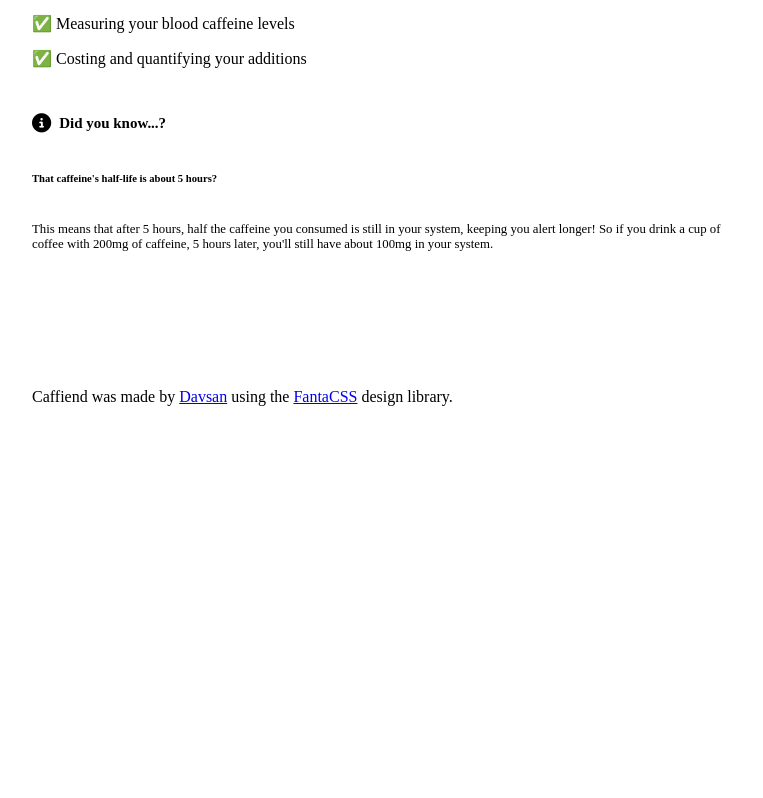
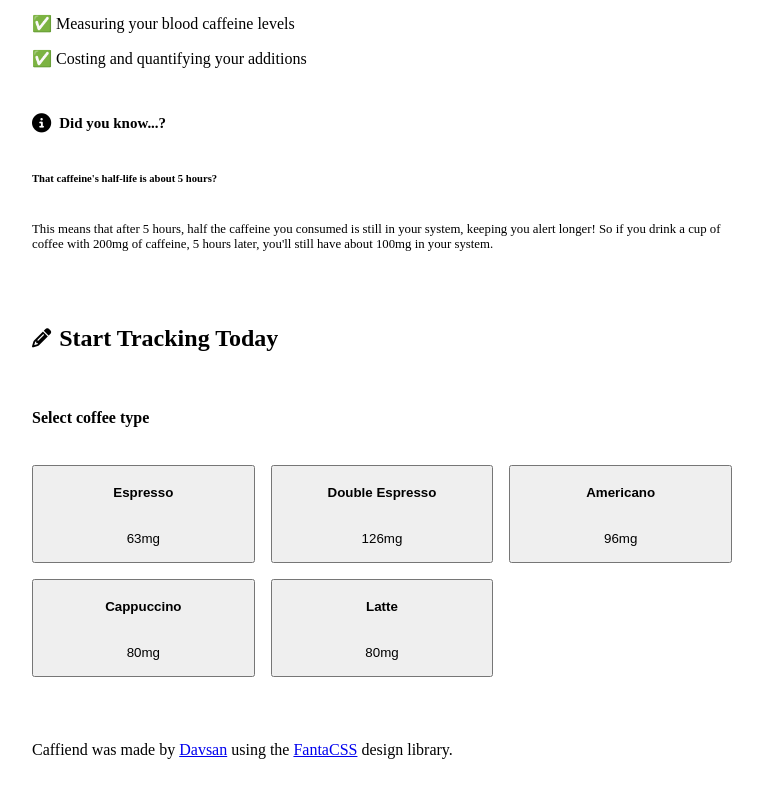
Before and after one commit to Davsan88/caffiend, a React (Vite) app: page / in a window 1280 px wide. Shown: the part 370-1168 px from the top of the page, without its empty margins (258-1021 px from the left). Before the commit the page ends 848 px from the top, so only its background shows below. Built offline with nearby package versions, Linux system fonts and the light colour scheme; the HTML template or start-up script is replaced by a standard one.

Commit message:
Add button-based coffee options to CoffeeForm component

```diff
--- a/src/components/CoffeeForm.jsx
+++ b/src/components/CoffeeForm.jsx
@@ -1,7 +1,23 @@
+import { coffeeOptions } from "../utils"
+
 const CoffeeForm = () => {
     return (
       <>
-
+        <div className="section-header">
+          <i className="fa-solid fa-pencil" />
+          <h2>Start Tracking Today</h2>
+        </div>
+        <h4>Select coffee type</h4>
+        <div className="coffee-grid">
+          {coffeeOptions.slice(0, 5).map((option, optionIndex) => {
+            return (
+              <button className="button-card" key={optionIndex}>
+                <h4>{option.name}</h4>
+                <p>{option.caffeine}mg</p>
+              </button>
+            )
+          })}
+        </div>
       </>
     )
   }
```
